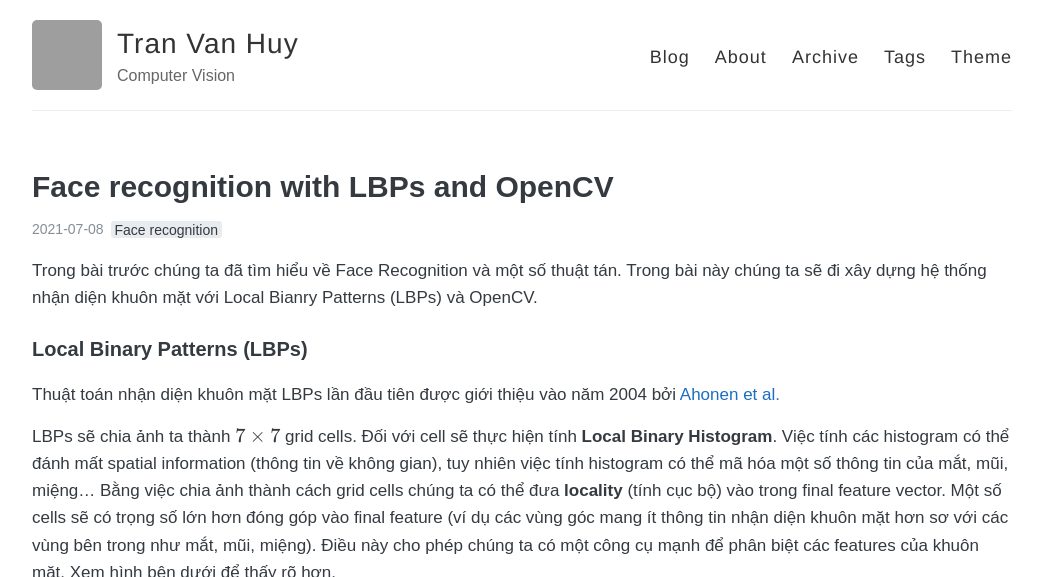
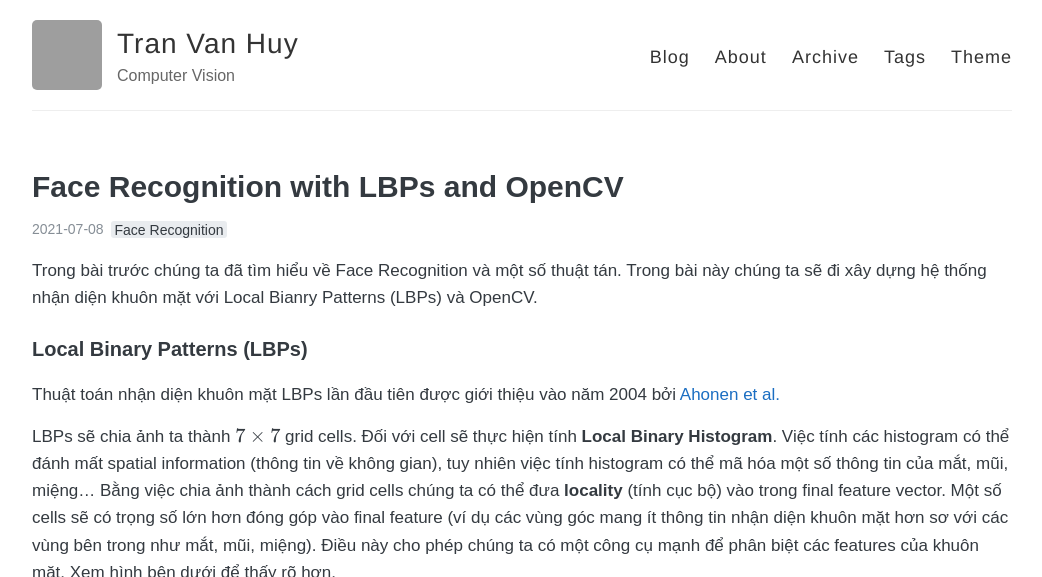
Before and after one commit to huytranvan2010/huytranvan2010.github.io, a Jekyll site: the page built from _posts/2021-07-08-Face-Recognition-with-LBPs-and-OpenCV.md, in a window 1280 px wide and 900 px high, cut to the strip 0-577 px from the top of the window. Shown: the whole strip, without its empty margins (118-1160 px from the left). Built offline with Jekyll 4.4.1, drawn with Linux system fonts in a browser that asks for light colours; grey boxes are pictures that could not be loaded.

```diff
--- a/_posts/2021-07-08-Face-Recognition-with-LBPs-and-OpenCV.md
+++ b/_posts/2021-07-08-Face-Recognition-with-LBPs-and-OpenCV.md
@@ -1,7 +1,7 @@
 ---
 layout: post
-title: "Face recognition with LBPs and OpenCV"
-tags: [Face recognition]
+title: "Face Recognition with LBPs and OpenCV"
+tags: [Face Recognition]
 comments: true
 ---
 Trong bài trước chúng ta đã tìm hiểu về Face Recognition và một số thuật tán. Trong bài này chúng ta sẽ đi xây dựng hệ thống nhận diện khuôn mặt với Local Bianry Patterns (LBPs) và OpenCV.
```
